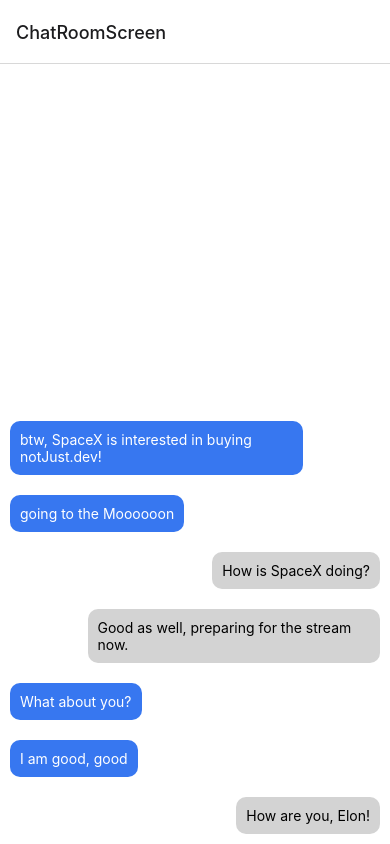
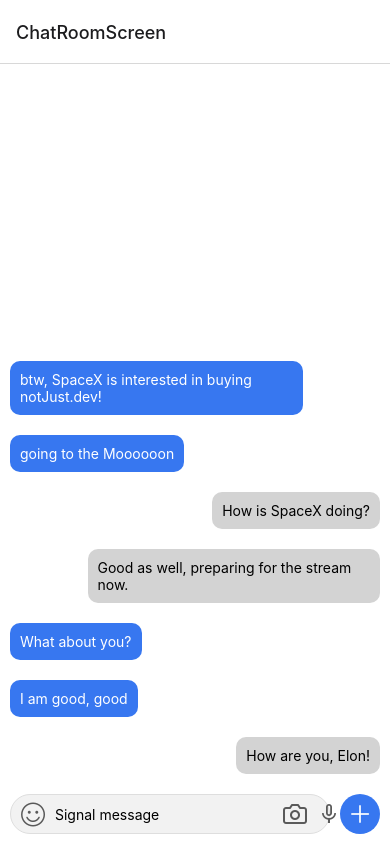
Before and after one commit to ferreirazdev/SignalClone, a React Native app: screen /ChatRoomScreen in a window 390 px wide. Built offline with nearby package versions, Linux system fonts and the light colour scheme; what expo-linking would draw is missing.

Commit message:
MessageInput component and ChatRoomScreen is ready

```diff
--- a/components/MessageInput/MessageInput.tsx
+++ b/components/MessageInput/MessageInput.tsx
@@ -0,0 +1,145 @@
+import React, {useState} from 'react'
+import {
+  View,
+  Text,
+  StyleSheet,
+  TextInput,
+  Pressable,
+  KeyboardAvoidingView,
+  Platform
+} from 'react-native'
+
+import {
+  SimpleLineIcons,
+  Feather,
+  MaterialCommunityIcons,
+  AntDesign,
+  Ionicons
+} from '@expo/vector-icons'
+
+const MessageInput = () => {
+  const [message, setMessage] = useState('')
+
+  const sendMessage = () => {
+    console.warn("Sending: ", message)
+  }
+
+  const onPlusClicked = () => {
+    console.warn("on Plus Click")
+  }
+
+  const onPress = () => {
+    if(message) {
+      sendMessage();
+    } else {
+      onPlusClicked()
+    }
+  }
+  return (
+    <KeyboardAvoidingView
+      style={styles.root}
+      behavior={Platform.OS === "ios" ? "padding" : "height"}
+      keyboardVerticalOffset={100}
+    >
+      <View style={styles.row}>
+
+        <View style={styles.inputContainer}>
+          <SimpleLineIcons
+            name="emotsmile"
+            size={24}
+            color="#595959"
+            style={styles.icon}
+          />
+
+          <TextInput
+            style={styles.input}
+            value={message}
+            onChangeText={setMessage}
+            placeholder="Signal message"
+          />
+
+          <Feather
+            name="camera"
+            size={24}
+            color="#595959"
+            style={styles.icon}
+          />
+          <MaterialCommunityIcons
+            name="microphone-outline"
+            size={24}
+            color="#595959"
+            style={styles.icon}
+          />
+        </View>
+
+        <Pressable onPress={onPress} style={styles.buttonContainer}>
+          { message ?
+            <Ionicons
+              name="send"
+              size={24}
+              color="white"
+            />
+
+          : <AntDesign
+              name="plus"
+              size={24}
+              color="white"
+            />
+          }
+        </Pressable>
+
+      </View>
+    </KeyboardAvoidingView>
+  )
+}
+
+const styles = StyleSheet.create({
+  root: {
+    padding: 10,
+  },
+  row: {
+    flexDirection: "row",
+  },
+  inputContainer: {
+    backgroundColor: "#f2f2f2",
+    flex: 1,
+    marginRight: 10,
+    borderRadius: 25,
+    borderWidth: 1,
+    borderColor: "#dedede",
+    alignItems: "center",
+    flexDirection: "row",
+    padding: 5,
+  },
+  input: {
+    flex: 1,
+    marginHorizontal: 5,
+  },
+  icon: {
+    marginHorizontal: 5,
+  },
+  buttonContainer: {
+    width: 40,
+    height: 40,
+    backgroundColor: "#3777f0",
+    borderRadius: 25,
+    justifyContent: "center",
+    alignItems: "center",
+  },
+  buttonText: {
+    color: "white",
+    fontSize: 35,
+  },
+
+  sendImageContainer: {
+    flexDirection: "row",
+    marginVertical: 10,
+    alignSelf: "stretch",
+    justifyContent: "space-between",
+    borderWidth: 1,
+    borderColor: "lightgray",
+    borderRadius: 10,
+  },
+});
+
+export default MessageInput
--- a/screens/ChatRoomScreen.tsx
+++ b/screens/ChatRoomScreen.tsx
@@ -1,17 +1,19 @@
 import React from 'react';
-import { StyleSheet, Text, View, FlatList } from 'react-native';
+import { StyleSheet, Text, View, FlatList, SafeAreaView } from 'react-native';
 import Message from '../components/Message';
 import chatRoomData from '../assets/dummy-data/Chats';
+import MessageInput from '../components/MessageInput';
 
 export default function ChatRoomScreen(){
   return (
-    <View style={styles.page}>
+    <SafeAreaView style={styles.page}>
       <FlatList
         data={chatRoomData.messages}
         renderItem={({ item }) => <Message message={ item }/>}
         inverted
       />
-    </View>
+      <MessageInput />
+    </SafeAreaView>
   )
 }
 
```
